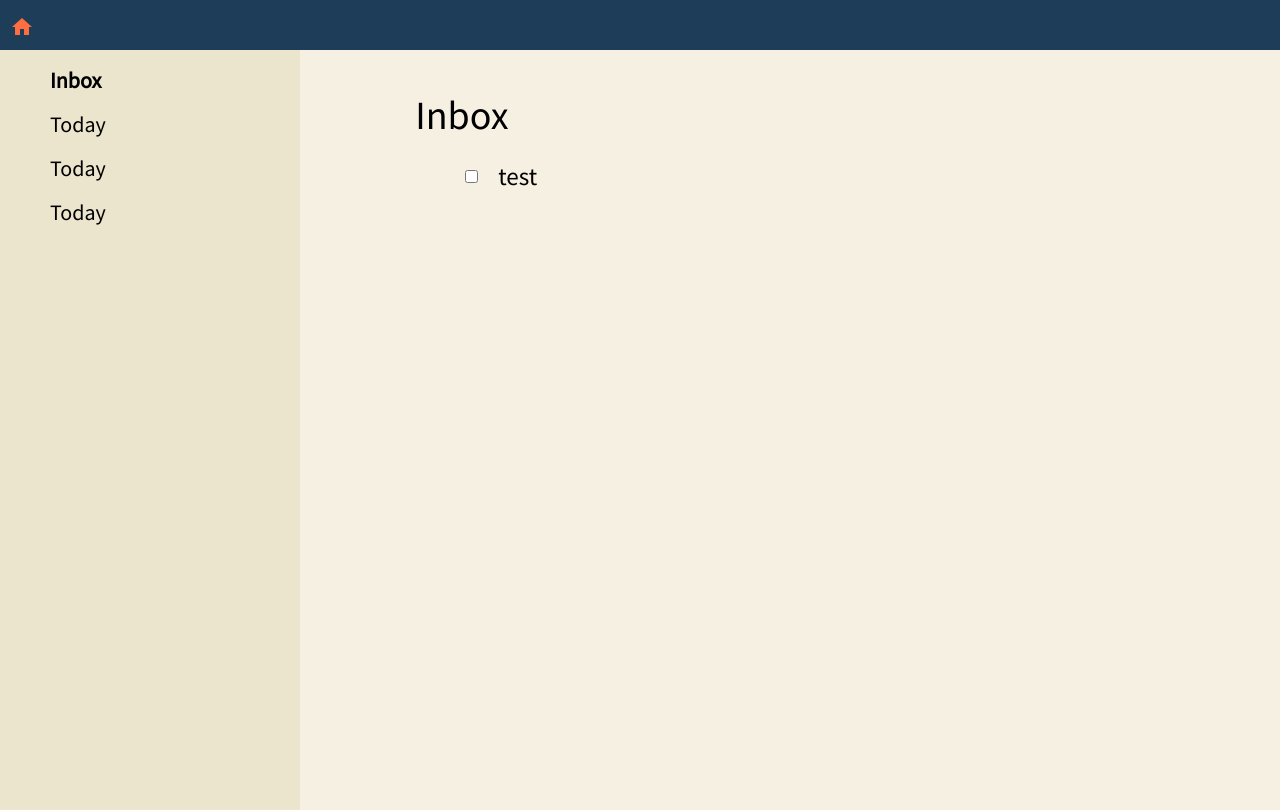
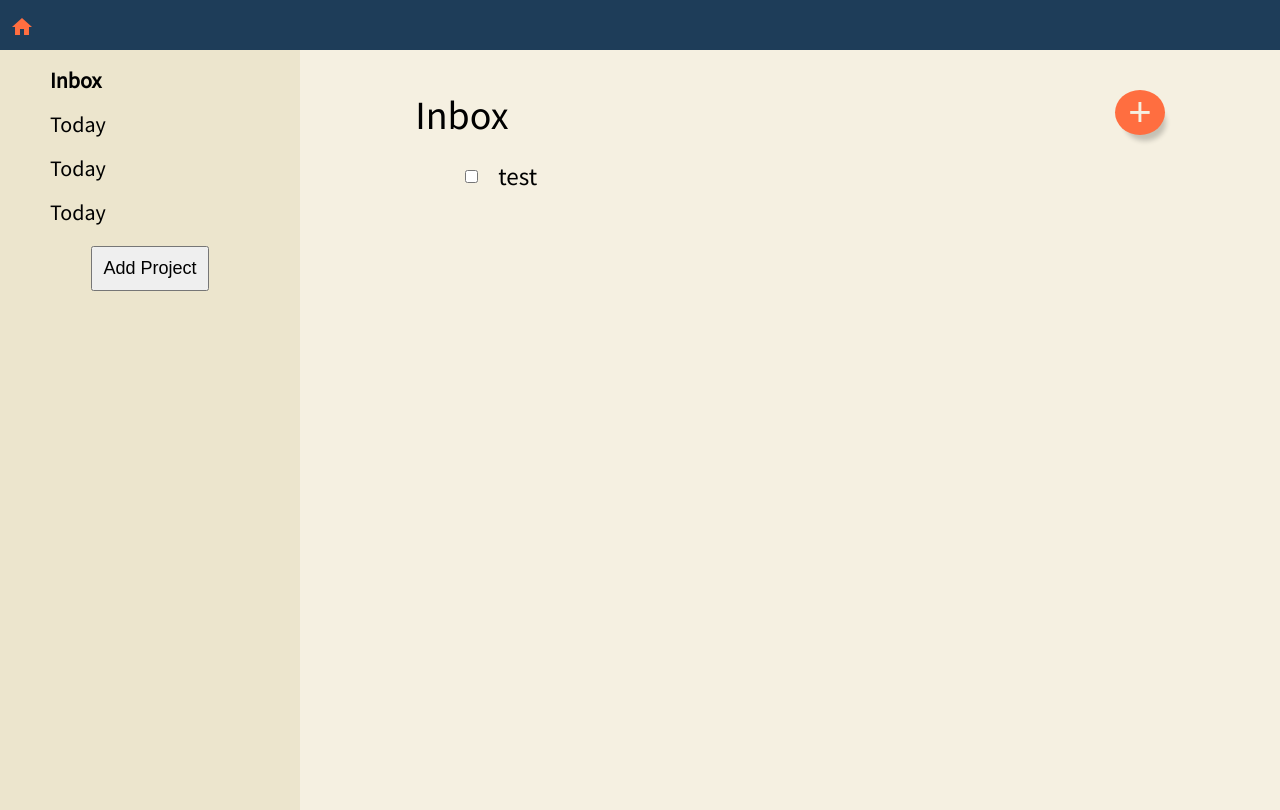
Before and after one commit to ArjunSaili1/better-to-do-list, a website built with webpack: page dist/index.html in a window 1280 px wide. Built offline with nearby package versions, Linux system fonts and the light colour scheme.

Commit message:
Created Add To Do button and Add Project Button

```diff
--- a/src/displayControl.js
+++ b/src/displayControl.js
@@ -18,9 +18,6 @@ const displayControl = (() =>{
             if(newProject.id == currentProjectId){
                 newProject.style.fontWeight = 'bold';
                 toDoHeading.textContent = newProject.textContent;
-            }
-            projectList.appendChild(newProject);
-            if(project.getId() == currentProjectId){
                 for(let i = 0; i<project.getToDos().length; i++){
                     const toDoWrapper = document.createElement('div');
                     toDoWrapper.classList.add("to-do-obj");
@@ -35,14 +32,31 @@ const displayControl = (() =>{
                     toDoListHtml.appendChild(toDoWrapper);
                 }
             }
+            projectList.appendChild(newProject);
         }
+        projectList.appendChild(createProjectAddButton());
         bindEvents();
+    }
+
+    function createProjectAddButton(){
+        const container = document.createElement("div");
+        container.id = "add-project-container";
+        const flexContainer = document.createElement("div");
+        flexContainer.id = "add-project-flex-container";
+        const addProjectButton = document.createElement("button");
+        addProjectButton.id="add-project-button";
+        addProjectButton.textContent = "Add Project";
+        container.appendChild(flexContainer)
+        flexContainer.appendChild(addProjectButton);
+        return container;
     }
 
     function bindEvents(){
         for(let i=0; i< appLogic.allProjects.length; i++){
             const project = document.querySelector("#" + appLogic.allProjects[i].getId());
             project.addEventListener("click", switchProject);
+        }
+        for(let i=0; i < toDoListHtml.children; i++){
         }
     }
 
--- a/src/project.js
+++ b/src/project.js
@@ -1,5 +1,3 @@
-import { appLogic } from "./index";
-
 const Project = (name, todos, id) => {
     function getName(){return name;}
 
--- a/src/style.css
+++ b/src/style.css
@@ -16,7 +16,31 @@ body{
 }
 
 #todo-heading{
-    margin-top: 5vh;
+    display: inline-block;
+}
+
+#add-to-do{
+    border: none;
+    width: 50px;
+    color: #f5f0e1;
+    background-color: #ff6e40;
+    border-radius: 100%;
+    float: right;
+    box-shadow: 5px 10px 5px -4px rgb(0 0 0 / 20%);
+}
+
+#add-project-container{
+    margin-top: 20px;
+}
+
+#add-project-flex-container{
+    display: flex;
+    justify-content: center;
+}
+
+#add-project-button{
+    font-size: 18px;
+    padding: 10px;
 }
 
 #todo-container{
@@ -29,6 +53,10 @@ body{
     display: flex;
     align-items: center;
     margin-bottom: 10px;
+}
+
+#to-do-title-bar{
+    margin-top: 5vh;
 }
 
 input[type='checkbox']{
```
Also changed, not shown: dist/index.html, dist/main.js.
